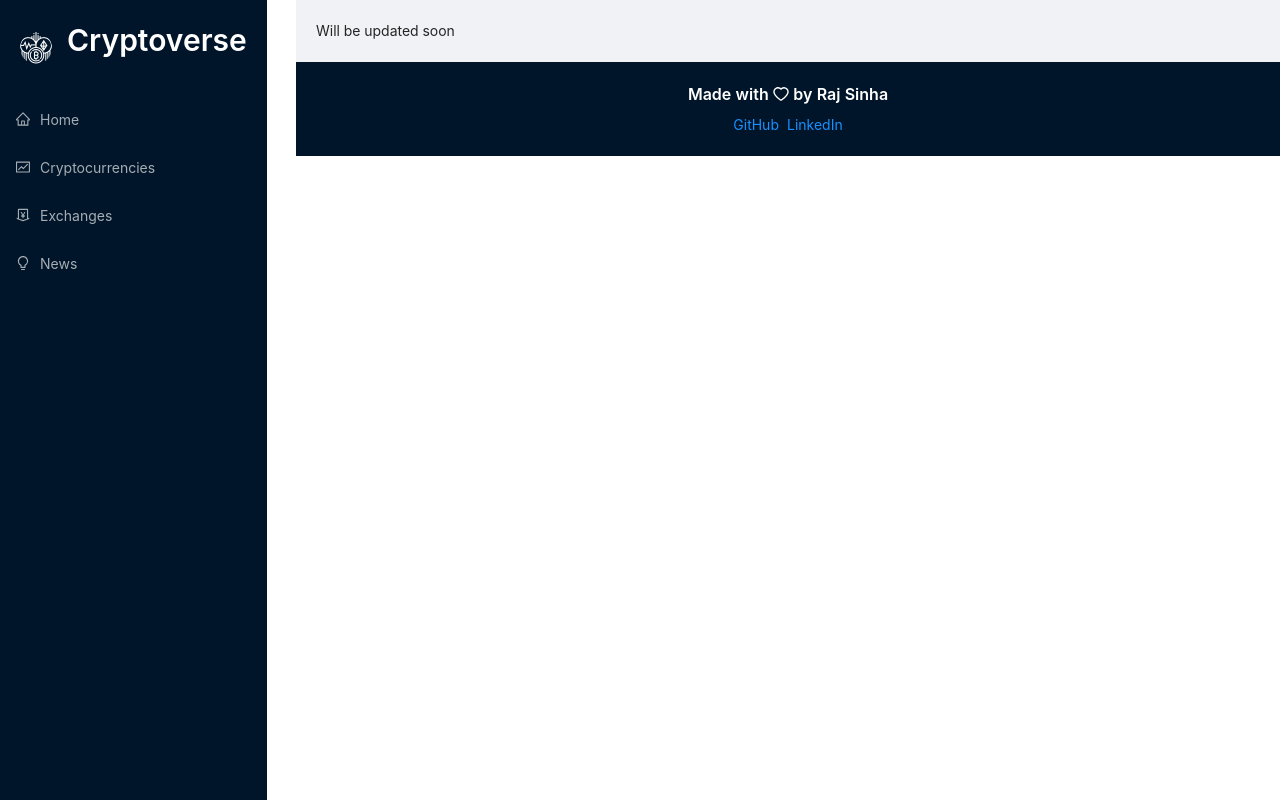
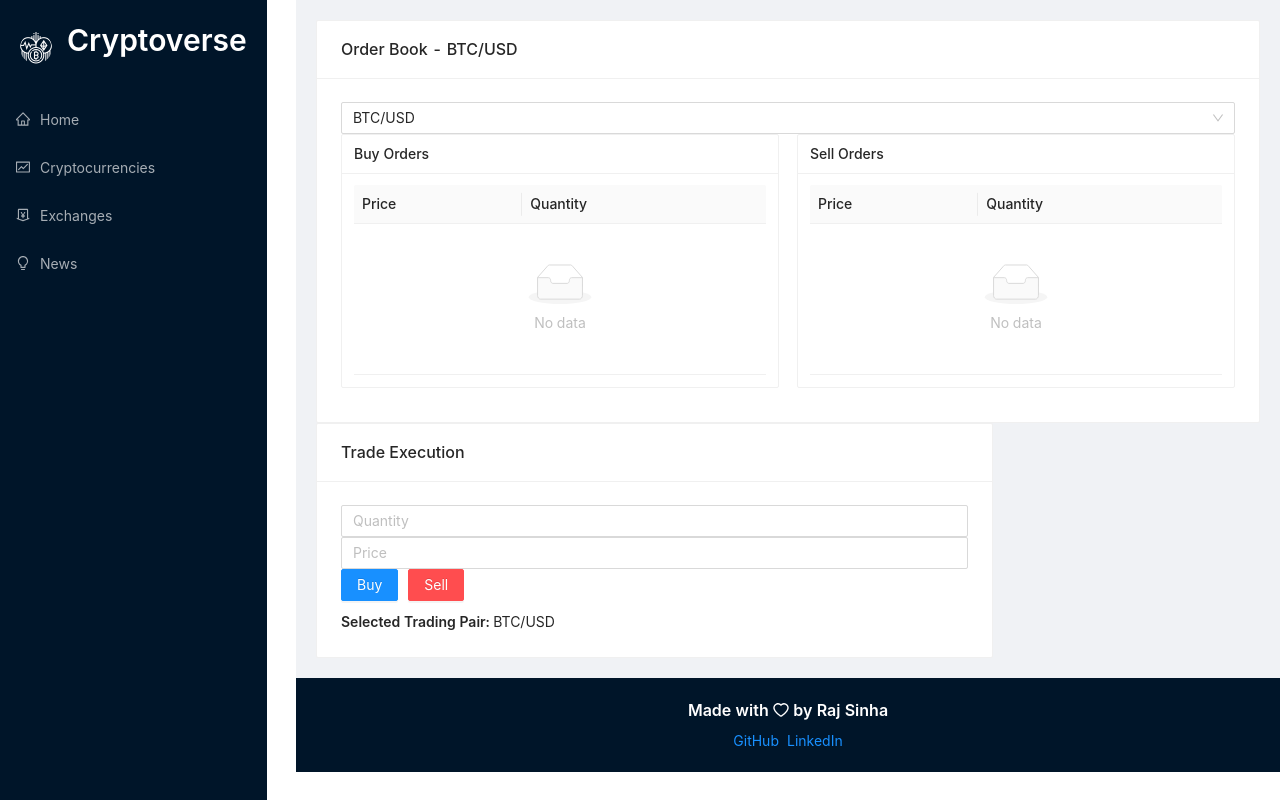
Before and after one commit to r-a-j-s-i-n-h-a/Cryptoverse, a React (Create React App) app: page /exchanges in a window 1280 px wide. Built offline with nearby package versions, Linux system fonts and the light colour scheme.

Commit message:
Updated Exchange  UI

```diff
--- a/src/components/Exchanges.jsx
+++ b/src/components/Exchanges.jsx
@@ -1,9 +1,84 @@
-import React from 'react'
+import React, { useState, useEffect } from 'react';
+import { Row, Col, Card, Select, Input, Button, Table, Typography } from 'antd';
+
+const { Option } = Select;
+const { Text } = Typography;
 
 const Exchanges = () => {
+  const [selectedPair, setSelectedPair] = useState('BTC/USD');
+  const [buyOrders, setBuyOrders] = useState([]);
+  const [sellOrders, setSellOrders] = useState([]);
+
+  // Fetch data for the selected trading pair
+  useEffect(() => {
+    // const fetchData = async () => {
+    //   const buyOrdersResponse = await fetchBuyOrders(selectedPair);
+    //   const sellOrdersResponse = await fetchSellOrders(selectedPair);
+    //   setBuyOrders(buyOrdersResponse);
+    //   setSellOrders(sellOrdersResponse);
+    // };
+    // fetchData();
+  }, [selectedPair]);
+
+  const columns = [
+    {
+      title: 'Price',
+      dataIndex: 'price',
+      key: 'price',
+    },
+    {
+      title: 'Quantity',
+      dataIndex: 'quantity',
+      key: 'quantity',
+    },
+  ];
+
   return (
-    <div> Will be updated soon </div>
-  )
-}
+    <div>
+      <Row gutter={1}>
+        <Col span={24}>
+          <Card title={`Order Book - ${selectedPair}`}>
+            <div>
+              <Select defaultValue='BTC/USD' style={{ width: '100%' }} onChange={(value) => setSelectedPair(value)}>
+                <Option value='BTC/USD'>BTC/USD</Option>
+                {/* Add more trading pairs as needed */}
+              </Select>
+            </div>
+            <div >
+              <Row gutter={18} style={{ marginBottom: '10px' }}>
+                <Col span={12}>
+                  <Card title='Buy Orders' size='small'>
+                    <Table dataSource={buyOrders} columns={columns} pagination={false} size='small' />
+                  </Card>
+                </Col>
+                <Col span={12}>
+                  <Card title='Sell Orders' size='small'>
+                    <Table dataSource={sellOrders} columns={columns} pagination={false} size='small' />
+                  </Card>
+                </Col>
+              </Row>
+            </div>
+          </Card>
+        </Col>
+        <Col span={60}>
+          <Card title='Trade Execution'>
+            <div style={{ marginBottom: '10px'}}>
+              <Input placeholder='Quantity' style={{ marginRight: '10px' }} />
+              <Input placeholder='Price' style={{ marginRight: '10px' }} />
+              <Button type='primary'>Buy</Button>
+              <Button type='danger' style={{ marginLeft: '10px' }}>
+                Sell
+              </Button>
+            </div>
+            <div>
+              <Text strong>Selected Trading Pair:</Text> {selectedPair}
+            </div>
+          </Card>
+        </Col>
+      </Row>
+      {/* Additional components for trading history, user balances, etc. can be added here */}
+    </div>
+  );
+};
 
-export default Exchanges
+export default Exchanges;
```
